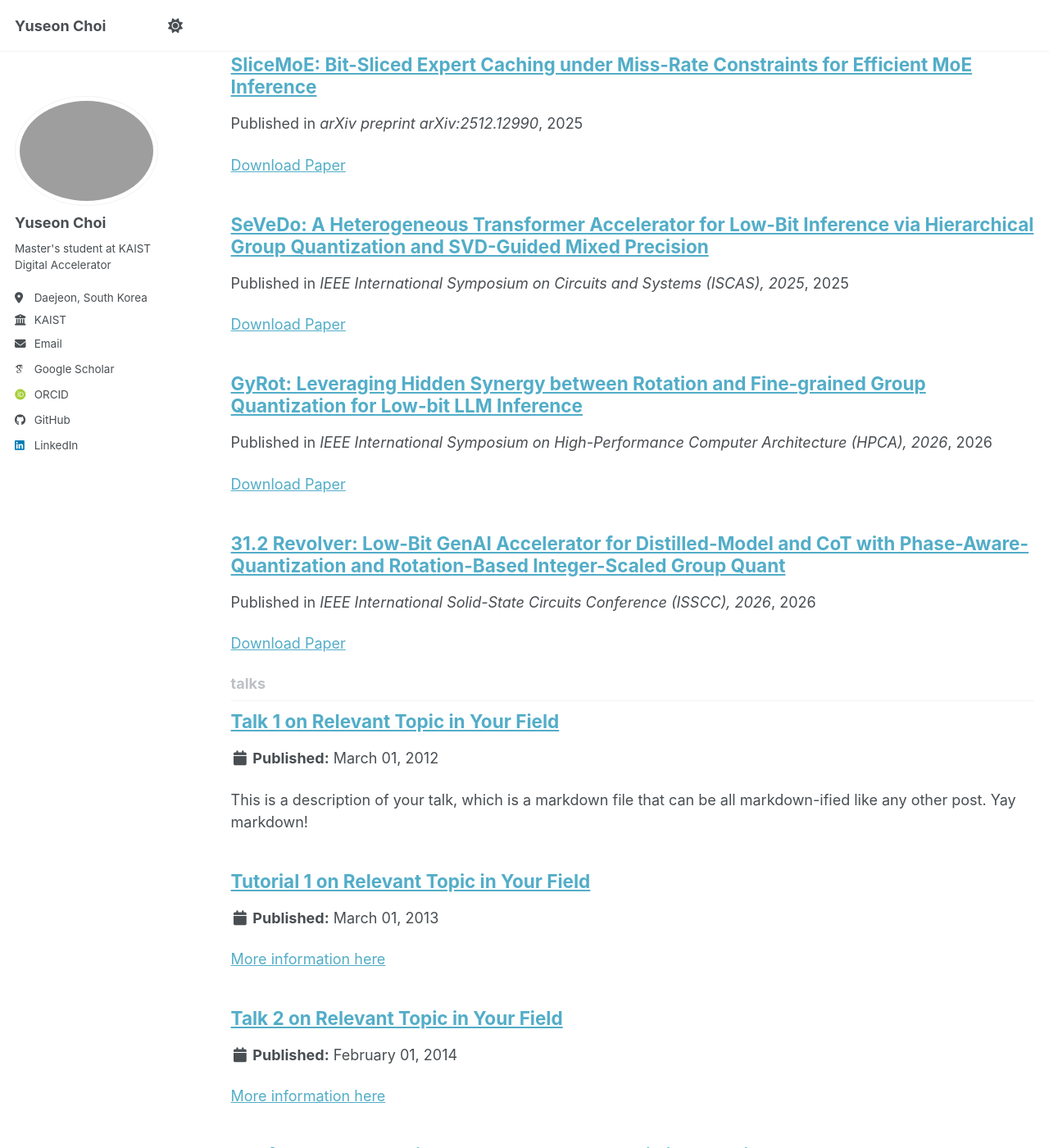
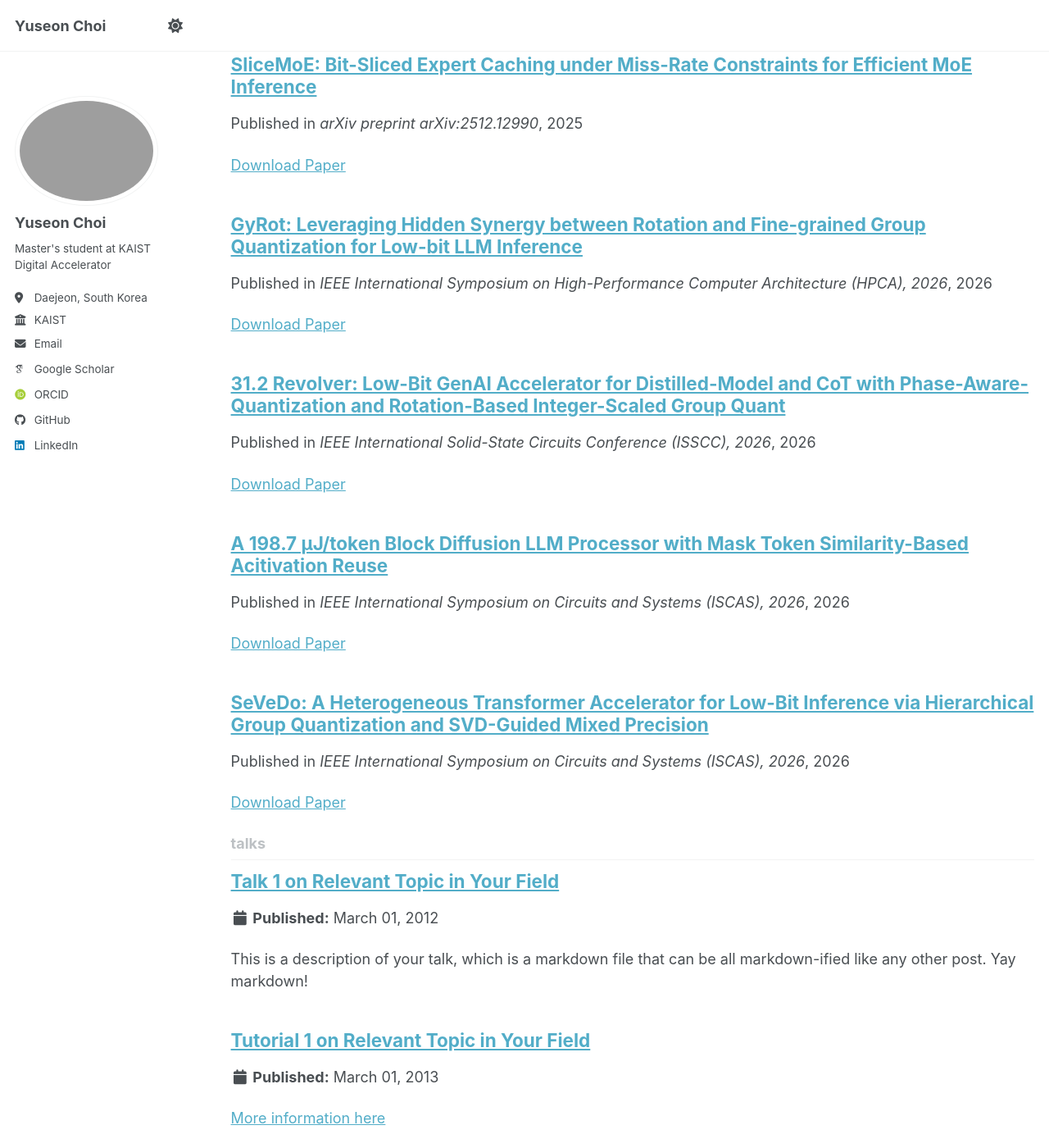
Before and after one commit to yschoi31/yschoi31.github.io, a Jekyll site: the page built from _pages/collection-archive.html, in a window 1280 px wide and 1400 px high, scrolled down 2060 px. Shown: the whole window at 82% size. Built offline with Jekyll 4.4.1, drawn with Linux system fonts in a browser that asks for light colours; some web fonts are replaced; a script bundle is joined from its source files by our own code; library files that are not in the unit come from our copies.

Commit message:
publication

```diff
--- a/_pages/publications.html
+++ b/_pages/publications.html
@@ -7,7 +7,7 @@ author_profile: true
 
 {% if site.author.googlescholar %}
 <div class="wordwrap">
-  <a href="{{ https://scholar.google.com/citations?user=8MlP6asAAAAJ&hl=en }}">Google Scholar Profile</a>
+  <a href="{{https://scholar.google.com/citations?user=8MlP6asAAAAJ&hl=en}}">Google Scholar Profile</a>
 </div>
 {% endif %}
 
--- /dev/null
+++ b/_publications/iscas26_bdlm.md
@@ -0,0 +1,10 @@
+---
+title: "A 198.7 μJ/token Block Diffusion LLM Processor with Mask Token Similarity-Based Acitivation Reuse"
+collection: publications
+category: conferences
+date: 2026-05-15
+shortvenue: "ISCAS 2026"
+venue: "IEEE International Symposium on Circuits and Systems (ISCAS), 2026"
+paperurl: "https://scholar.google.com/citations?user=8MlP6asAAAAJ&hl=en"
+authors: Yujin Moon, Jiwon Choi, Seryeong Kim, Wonhoon Park, Wooyoung Jo, Yuseon Choi, Sunjoo Whang and Hoi-Jun Yo
+---
--- a/_publications/iscas26_sevedo.md
+++ b/_publications/iscas26_sevedo.md
@@ -2,9 +2,9 @@
 title: "SeVeDo: A Heterogeneous Transformer Accelerator for Low-Bit Inference via Hierarchical Group Quantization and SVD-Guided Mixed Precision"
 collection: publications
 category: conferences
-date: 2025-12-15
+date: 2026-05-15
 shortvenue: "ISCAS 2026"
-venue: "IEEE International Symposium on Circuits and Systems (ISCAS), 2025"
+venue: "IEEE International Symposium on Circuits and Systems (ISCAS), 2026"
 paperurl: "https://arxiv.org/abs/2512.12930"
 authors: Yuseon Choi, Sangjin Kim, Jungjun Oh, Byeongcheol Kim, Hoi-Jun Yoo
 ---
```
